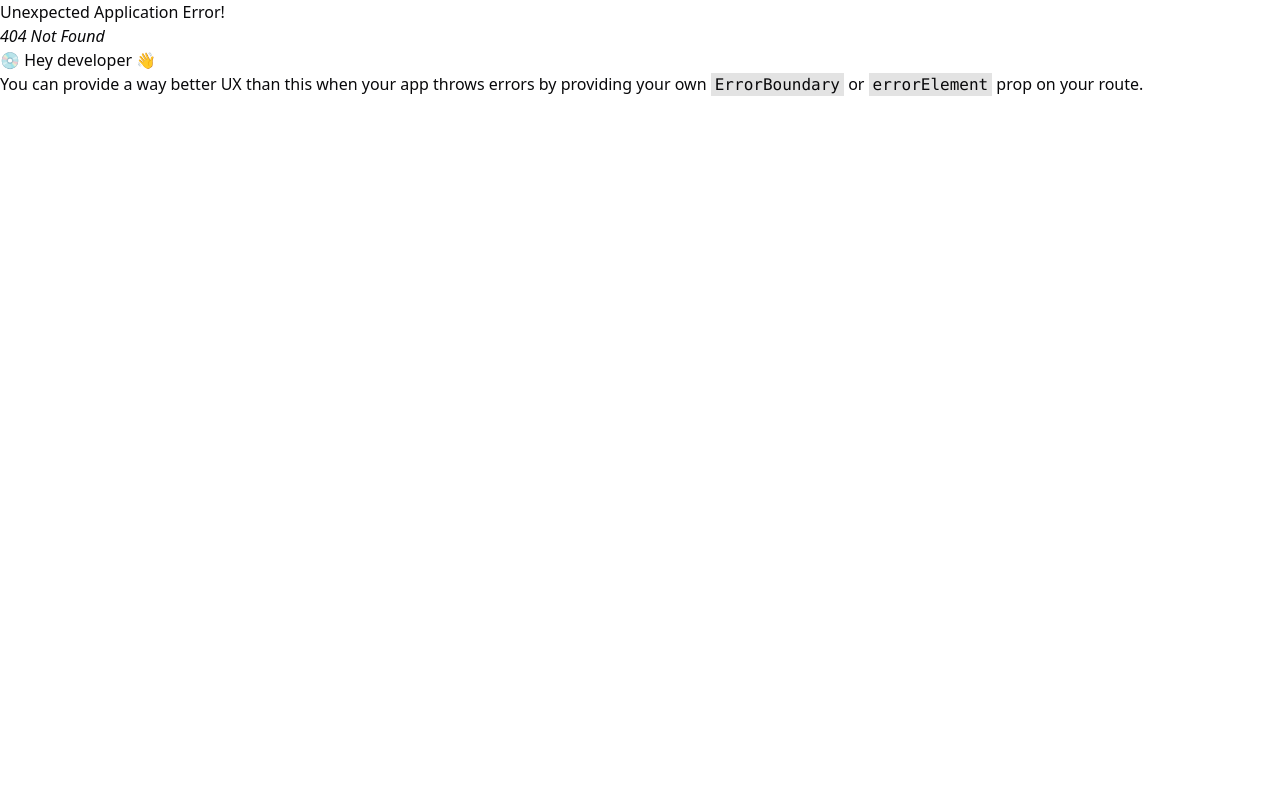
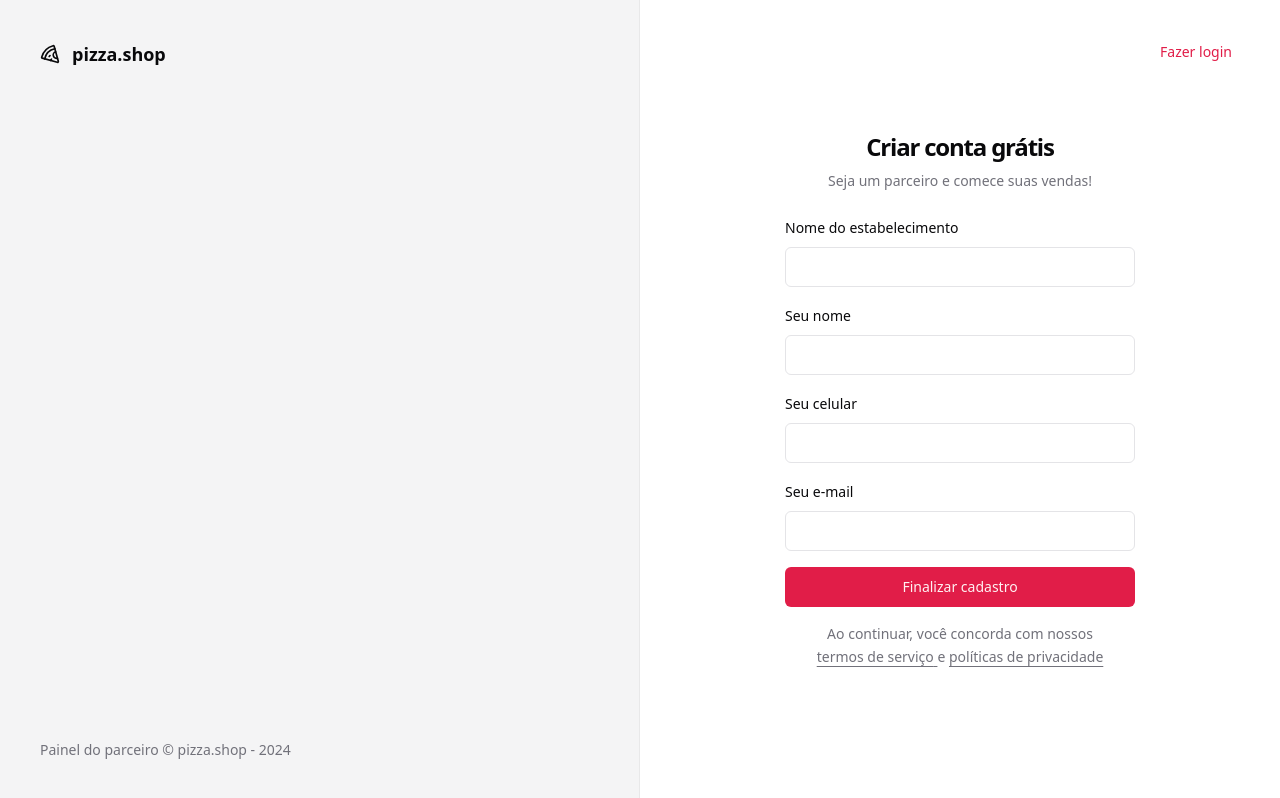
Before and after one commit to vitor-martini/pizza-shop, a React app: page /sign-up in a window 1280 px wide. Before the commit this address had no page. Built offline with nearby package versions, Linux system fonts and the light colour scheme; the HTML template or start-up script is replaced by a standard one.

Commit message:
feat: sign up page

```diff
--- a/src/pages/_layouts/auth.tsx
+++ b/src/pages/_layouts/auth.tsx
@@ -13,7 +13,7 @@
           Painel do parceiro &copy; pizza.shop - {new Date().getFullYear()}
         </footer>
       </div>
-      <div className="flex flex-col items-center justify-center">
+      <div className="relative flex flex-col items-center justify-center">
         <Outlet />
       </div>
     </div>
--- a/src/pages/auth/sign-in.tsx
+++ b/src/pages/auth/sign-in.tsx
@@ -1,6 +1,7 @@
 import { zodResolver } from '@hookform/resolvers/zod'
 import { Helmet } from 'react-helmet-async'
 import { useForm } from 'react-hook-form'
+import { Link } from 'react-router-dom'
 import { toast } from 'sonner'
 import { z } from 'zod'
 
@@ -20,7 +21,7 @@
     handleSubmit,
     formState: { errors, isSubmitting },
   } = useForm<SignInForm>({
-    resolver: zodResolver(signInForm), // Use zodResolver to integrate Zod validation
+    resolver: zodResolver(signInForm),
   })
 
   async function handleSignIn(data: SignInForm) {
@@ -38,6 +39,9 @@
     <>
       <Helmet title="Login" />
       <div className="p-8">
+        <Button variant={'link'} asChild className="absolute right-8 top-8">
+          <Link to="/sign-up">Novo estabelecimento</Link>
+        </Button>
         <div className="flex w-[350px] flex-col justify-center gap-6">
           <div className="flex flex-col gap-2 text-center">
             <h1 className="text-2xl font-semibold tracking-tighter">
--- /dev/null
+++ b/src/pages/auth/sign-up.tsx
@@ -0,0 +1,120 @@
+import { zodResolver } from '@hookform/resolvers/zod'
+import { Helmet } from 'react-helmet-async'
+import { useForm } from 'react-hook-form'
+import { Link, useNavigate } from 'react-router-dom'
+import { toast } from 'sonner'
+import { z } from 'zod'
+
+import { Button } from '@/components/ui/button'
+import { Input } from '@/components/ui/input'
+import { Label } from '@/components/ui/label'
+
+const signUpForm = z.object({
+  restaurantName: z.string().min(1, 'Obrigatório'),
+  managerName: z.string().min(1, 'Obrigatório'),
+  phone: z.string().min(1, 'Obrigatório'),
+  email: z.string().email('Obrigatório'),
+})
+
+type SignUpForm = z.infer<typeof signUpForm>
+
+export function SignUp() {
+  const navigate = useNavigate()
+  const {
+    register,
+    handleSubmit,
+    formState: { errors, isSubmitting },
+  } = useForm<SignUpForm>({
+    resolver: zodResolver(signUpForm),
+  })
+
+  async function handleSignUp(data: SignUpForm) {
+    console.log(data)
+    await new Promise((resolve) => setTimeout(resolve, 2000))
+    toast.success('Restaurante cadastrado com sucesso!', {
+      action: {
+        label: 'Login',
+        onClick: () => navigate('/sign-in'),
+      },
+    })
+  }
+
+  return (
+    <>
+      <Helmet title="Cadastro" />
+      <div className="p-8">
+        <Button variant={'link'} asChild className="absolute right-8 top-8">
+          <Link to="/sign-in">Fazer login</Link>
+        </Button>
+        <div className="flex w-[350px] flex-col justify-center gap-6">
+          <div className="flex flex-col gap-2 text-center">
+            <h1 className="text-2xl font-semibold tracking-tighter">
+              Criar conta grátis
+            </h1>
+            <p className="text-sm text-muted-foreground">
+              Seja um parceiro e comece suas vendas!
+            </p>
+          </div>
+
+          <form onSubmit={handleSubmit(handleSignUp)} className="space-y-4">
+            <div className="space-y-2">
+              <Label htmlFor="restaurantName">Nome do estabelecimento</Label>
+              <Input
+                type="text"
+                id="restaurantName"
+                {...register('restaurantName')}
+              />
+              {errors.restaurantName && (
+                <p className="text-sm text-primary">
+                  {errors.restaurantName.message}
+                </p>
+              )}
+            </div>
+
+            <div className="space-y-2">
+              <Label htmlFor="managerName">Seu nome</Label>
+              <Input
+                type="text"
+                id="managerName"
+                {...register('managerName')}
+              />
+              {errors.managerName && (
+                <p className="text-sm text-primary">
+                  {errors.managerName.message}
+                </p>
+              )}
+            </div>
+            <div className="space-y-2">
+              <Label htmlFor="phone">Seu celular</Label>
+              <Input id="phone" type="tel" {...register('phone')} />
+              {errors.phone && (
+                <p className="text-sm text-primary">{errors.phone.message}</p>
+              )}
+            </div>
+            <div className="space-y-2">
+              <Label htmlFor="email">Seu e-mail</Label>
+              <Input id="email" type="email" {...register('email')} />
+              {errors.email && (
+                <p className="text-sm text-primary">{errors.email.message}</p>
+              )}
+            </div>
+
+            <Button disabled={isSubmitting} className="w-full" type="submit">
+              Finalizar cadastro
+            </Button>
+            <p className="px-6 text-center text-sm leading-relaxed text-muted-foreground">
+              Ao continuar, você concorda com nossos{' '}
+              <a className="underline underline-offset-4" href="#">
+                termos de serviço{' '}
+              </a>
+              e{'   '}
+              <a className="underline underline-offset-4" href="#">
+                políticas de privacidade
+              </a>
+            </p>
+          </form>
+        </div>
+      </div>
+    </>
+  )
+}
--- a/src/routes.tsx
+++ b/src/routes.tsx
@@ -4,6 +4,7 @@
 import { AuthLayout } from './pages/_layouts/auth'
 import { Dashboard } from './pages/app/dashboard'
 import { SignIn } from './pages/auth/sign-in'
+import { SignUp } from './pages/auth/sign-up'
 
 export const router = createBrowserRouter([
   {
@@ -14,6 +15,9 @@
   {
     path: '/',
     element: <AuthLayout />,
-    children: [{ path: '/sign-in', element: <SignIn /> }],
+    children: [
+      { path: '/sign-in', element: <SignIn /> },
+      { path: '/sign-up', element: <SignUp /> },
+    ],
   },
 ])
```
